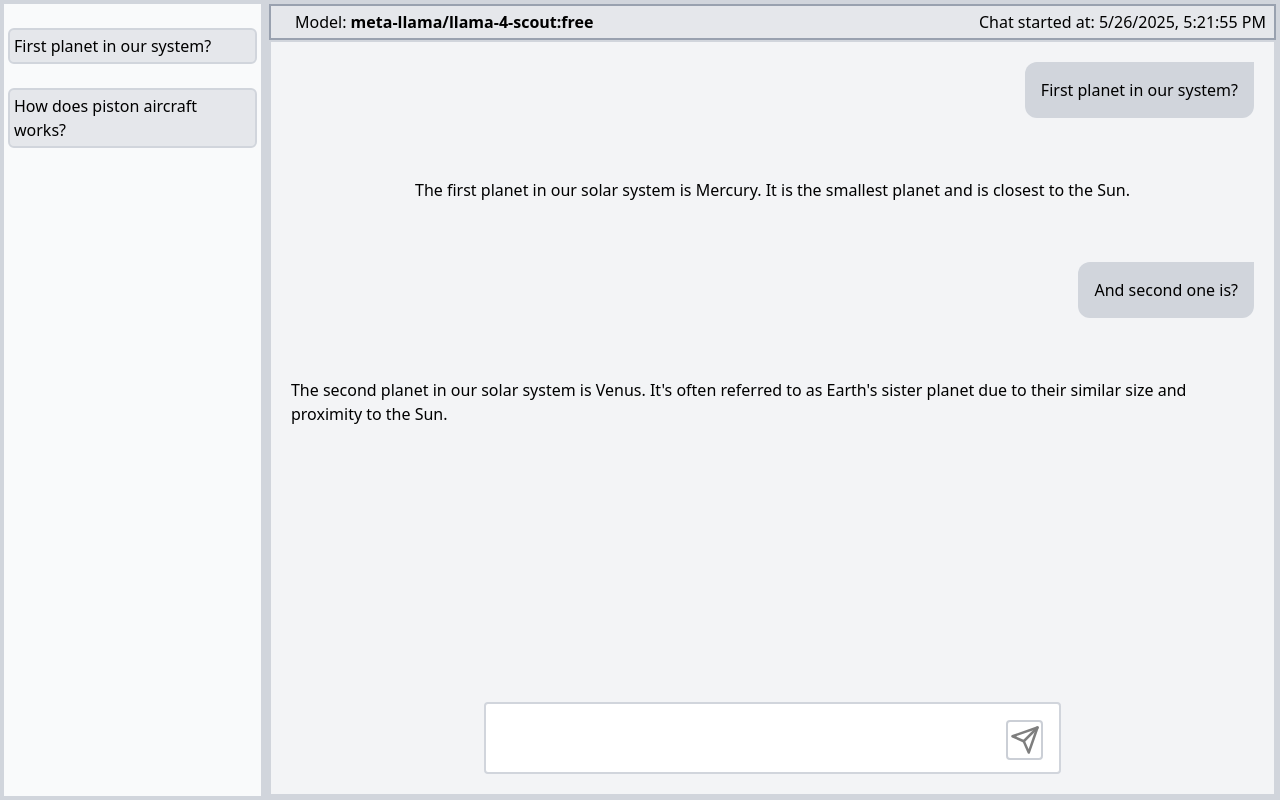
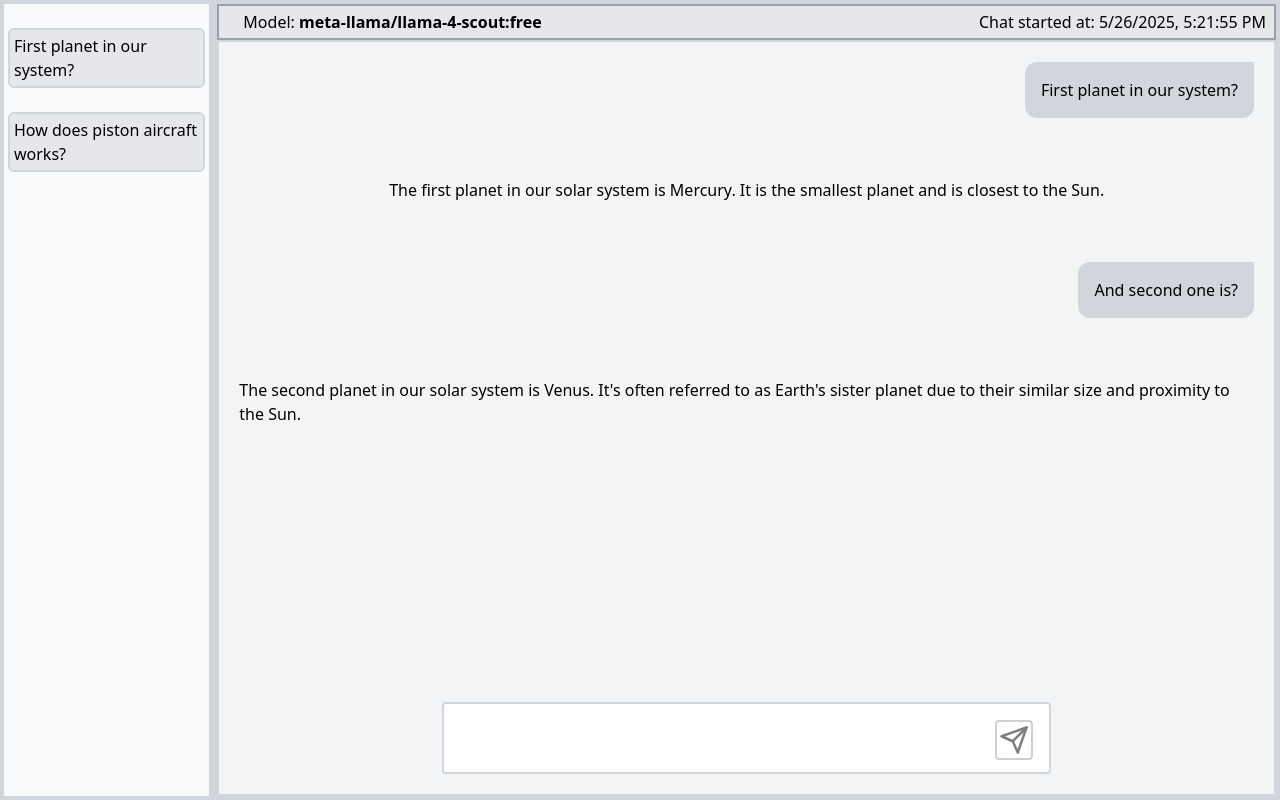
Before and after one commit to BMike903/LLM-front, a React (Vite) app: page / in a window 1280 px wide. Built offline with nearby package versions, Linux system fonts and the light colour scheme.

Commit message:
fixed size of columns

```diff
--- a/src/App.tsx
+++ b/src/App.tsx
@@ -82,7 +82,7 @@ function App() {
       <ChatList />
       <div
         id="chatBox"
-        className="flex h-full flex-4/5 flex-col border-4 border-solid border-gray-300 bg-gray-100 dark:border-gray-600 dark:bg-black"
+        className="flex h-full flex-5/6 flex-col border-4 border-solid border-gray-300 bg-gray-100 dark:border-gray-600 dark:bg-black"
       >
         <div className="flex flex-row justify-between border-2 border-solid border-gray-400 bg-gray-200 p-1 px-2 pl-6 dark:border-gray-600 dark:bg-black">
           <div>
--- a/src/components/chatList.tsx
+++ b/src/components/chatList.tsx
@@ -14,7 +14,7 @@ function ChatList() {
   return (
     <div
       id="chatList"
-      className="flex h-full border-4 border-solid border-gray-300 bg-gray-50 dark:border-gray-600 dark:bg-black"
+      className="flex h-full flex-1/6 border-4 border-solid border-gray-300 bg-gray-50 dark:border-gray-600 dark:bg-black"
     >
       <ul className="flex flex-col gap-6 px-1 py-6">
         {ChatsPreview.map(({ chatID, firstMessage }) => (
```
